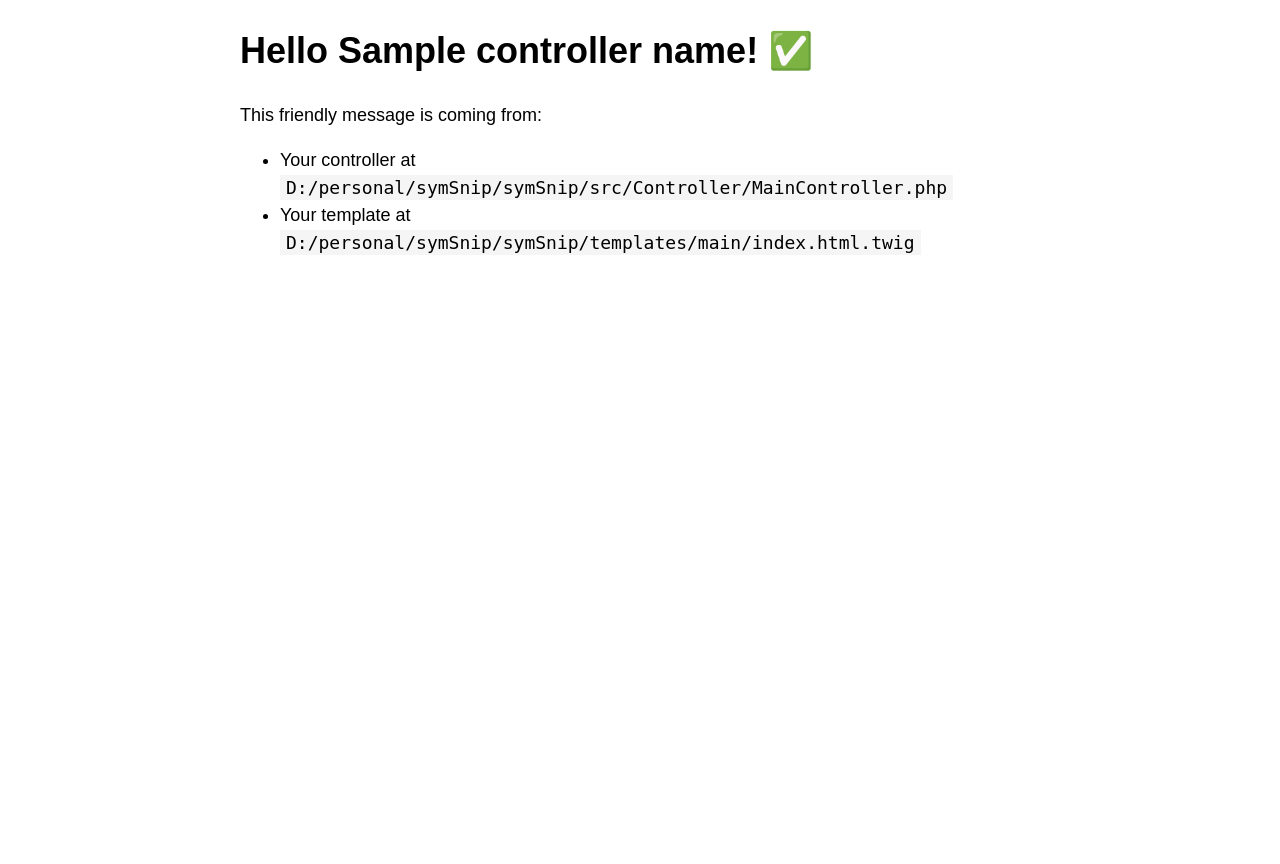
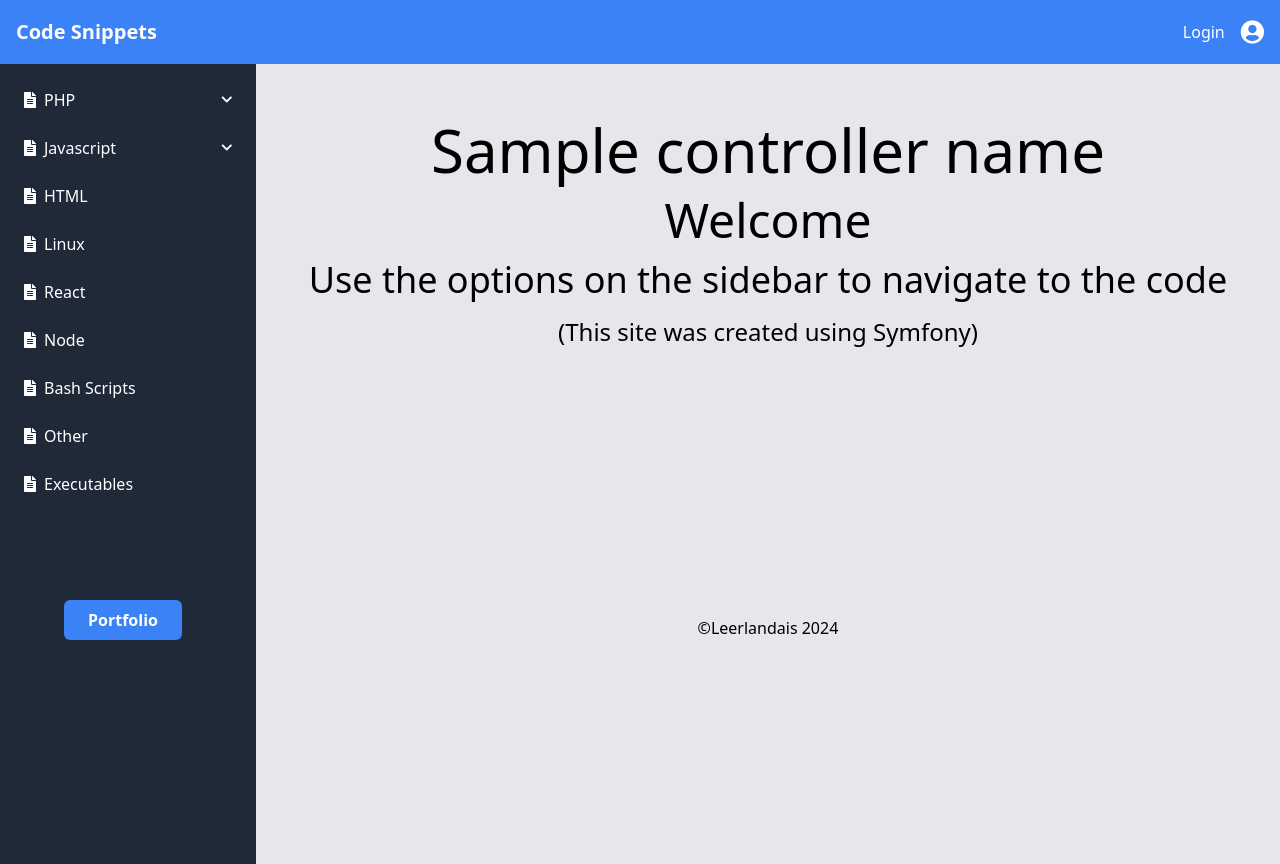
Before and after one commit to Leerlandais/symSnip, a Symfony app: template templates/main/index.html.twig in a window 1280 px wide. Before the commit the page ends 253 px from the top, so only its background shows below. Run offline with Twig, Linux system fonts and the light colour scheme; the template is opened without the code that fills it: most values are stand-ins (such as "Sample title", 1, 10 or a date in 2020); some libraries are stand-ins or nearby versions.

Commit message:
added empty pages

```diff
--- /dev/null
+++ b/templates/main/code.html.twig
@@ -0,0 +1,5 @@
+{% extends 'main/index.html.twig' %}
+
+{% block content %}
+    <h1 class="text-6xl">{{ controller_name }}</h1>
+{% endblock %}
--- /dev/null
+++ b/templates/main/exes.html.twig
@@ -0,0 +1,5 @@
+{% extends 'main/index.html.twig' %}
+
+{% block content %}
+    <h1 class="text-6xl">{{ controller_name }}</h1>
+{% endblock %}
--- /dev/null
+++ b/templates/main/html.html.twig
@@ -0,0 +1,5 @@
+{% extends 'main/index.html.twig' %}
+
+{% block content %}
+    <h1 class="text-6xl">{{ controller_name }}</h1>
+{% endblock %}
--- a/templates/main/index.html.twig
+++ b/templates/main/index.html.twig
@@ -1,20 +1,49 @@
-{% extends 'base.html.twig' %}
+{% extends 'template.html.twig' %}
 
 {% block title %}Hello MainController!{% endblock %}
 
-{% block body %}
-<style>
-    .example-wrapper { margin: 1em auto; max-width: 800px; width: 95%; font: 18px/1.5 sans-serif; }
-    .example-wrapper code { background: #F5F5F5; padding: 2px 6px; }
-</style>
 
-<div class="example-wrapper">
-    <h1>Hello {{ controller_name }}! ✅</h1>
+{% block content %}
+    <div class="container pt-8 mt-6 flex flex-col gap-4">
+        <h1 class="text-6xl">{{ controller_name }}</h1>
+        <h2 class="text-5xl">Welcome</h2>
+        <h3 class="text-4xl">Use the options on the sidebar to navigate to the code</h3>
+        <h4 class="text-2xl">&lpar;This site was created using Symfony&rpar;</h4>
+    {#     <div class="container pt-8 mt-6 flex flex-col gap-4">
+            {% if getLatest is not iterable %}
+                <h3 class="text-3xl">Sorry, no codes are currently available</h3>
+            {% else %}
+                <h3>{{ headerTitle }}</h3>
+                <!-- component -->
+                <div class="flex items-center justify-center">
 
-    This friendly message is coming from:
-    <ul>
-        <li>Your controller at <code>D:/personal/symSnip/symSnip/src/Controller/MainController.php</code></li>
-        <li>Your template at <code>D:/personal/symSnip/symSnip/templates/main/index.html.twig</code></li>
-    </ul>
-</div>
+                    <div class="overflow-x-auto">
+                        <h3 class="text-3xl mb-2">Here's some of the latest snippets</h3>
+                        <table class="min-w-full bg-white shadow-md rounded-xl">
+                            <thead>
+                            <tr class="bg-blue-gray-100 text-center text-gray-700">
+                                <th class="py-3 px-4">Name</th>
+                                <th class="py-3 px-4">Description</th>
+                                <th class="py-3 px-4">View Code</th>
+
+                            </tr>
+                            </thead>
+                            <tbody class="text-blue-gray-900">
+                            {% for latest in getLatest %}
+                                <tr class="border-b border-blue-gray-200">
+                                    <td class="py-3 px-4">{{ latest.getSnipCodeTitle }}</td>
+                                    <td class="py-3 px-4">{{ latest.getSnipCodeDesc }}</td>
+                                    <td class="py-3 px-4">
+                                        <a href="?route=showCode&id={{ latest.getSnipCodeId }}" class="font-medium text-blue-600 hover:text-blue-800">View</a>
+                                    </td>
+                                </tr>
+                            {% endfor %}
+                            </tbody>
+                        </table>
+
+                    </div>
+                </div>
+        </div>
+            {% endif %} #}
+    </div>
 {% endblock %}
--- a/templates/template.html.twig
+++ b/templates/template.html.twig
@@ -166,7 +166,7 @@
                     </li>
                     <!-- ALWAYS LEAVE EXES FIELD HERE -->
                     <li class="option-with-dropdown">
-                        <a href="?route=select&type=exes">
+                        <a href="{{ path('app_exes') }}">
                             <div class="flex items-center justify-between p-2 hover:bg-gray-700">
                                 <div class="flex items-center">
                                     <i class="fas fa-file-alt mr-2"></i>
```
Also changed, not shown: src/Controller/MainController.php (+9 -1 lines).
